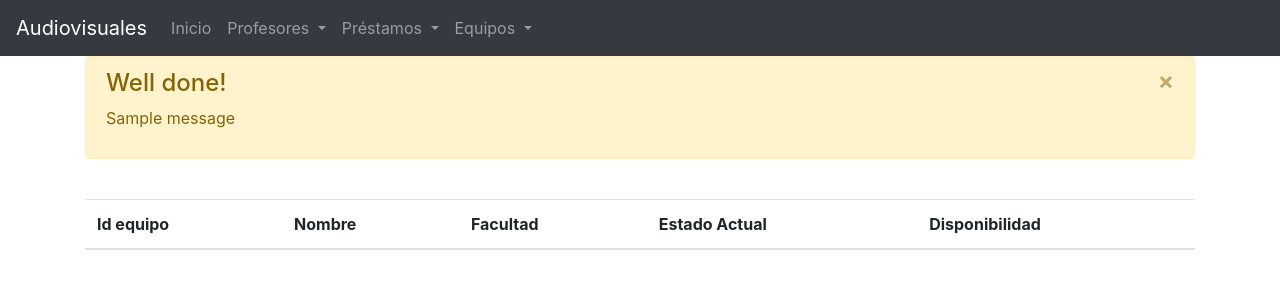
After one commit to santtury/ProyectoAudiovisuales, a Flask app: page /listarEquipos in a window 1280 px wide. The commit adds this page. Shown: the top 300 px of the page. Run offline with Flask 2, Linux system fonts and the light colour scheme; one stand-in notice (Sample message) is shown; data that the repository does not hold is empty; parts of the project's set-up code (start-up, migrations or seed data) failed here and were passed over; some libraries are stand-ins or nearby versions.

Commit message:
Perdón si la embarré

```diff
--- a/app/static/App.py
+++ b/app/static/App.py
@@ -345,7 +345,7 @@ def updateEquipo(id):
         SET nombre = %s,
           facultad = %s,
           estadoActual = %s,
-          disponibilidad=%s
+          disponibilidad = %s
 
         WHERE id = %s
       """,
@@ -356,6 +356,16 @@ def updateEquipo(id):
         return redirect(url_for("inicioEquipos"))
 
 
+@app.route("/listarEquipos")
+def listarEquipos():
+    """
+    Método que permite listar los equipos de la plataforma
+    """
+
+    cur = mysql.connection.cursor()
+    cur.execute("SELECT * FROM equipos")
+    data = cur.fetchall()
+    return render_template("listarEquipos.html", equipo=data)
 # --------------------------------END Equipos--------------------------------
 
 # --------------------------------START Prestamos--------------------------------
--- a/app/static/templates/layoutProfesor.html
+++ b/app/static/templates/layoutProfesor.html
@@ -62,7 +62,9 @@
                     <div class="dropdown-menu" aria-labelledby="navbarDropdown">
                         <a class="dropdown-item" href="/inicioEquipos">Registrar Equipos</a>
                         <a class="dropdown-item" href="/buscarEquipos">Buscar</a>
-                        <div class="dropdown-divider"></div>
+                        <div class="dropdown-divider">
+                            <a class="dropdown-item" href="/listarEquipos">Registrar Equipos</a>
+                        </div>
 
                     </div>
                 <!-- </li>
--- /dev/null
+++ b/app/static/templates/listarEquipos.html
@@ -0,0 +1,60 @@
+{% extends 'nuevoLayout.html' %}
+{% block body %}
+
+
+
+
+{% with messages = get_flashed_messages() %}
+{%if messages %}
+{% for message in messages %}
+<div class="alert alert-warning alert-dismissible" role="alert">
+    <button type="button" class="close" data-dismiss="alert" aria-label="Close">
+        <span aria-hidden="true">&times;</span>
+    </button>
+    <h4 class="alert-heading">Well done!</h4>
+    <p>{{message}}</p>
+</div>
+
+{% endfor %}
+{% endif %}
+{% endwith %}
+
+
+</br>
+
+<!-- se crea los campos en la tabla para los datos de los equipos -->
+<table class="table table-striped">
+    <thead>
+        <tr>
+            <th scope="col">Id equipo</th>
+            <th scope="col">Nombre</th>
+            <th scope="col">Facultad</th>
+            <th scope="col">Estado Actual</th>
+            <th scope="col">Disponibilidad</th>
+
+
+        </tr>
+    </thead>
+    <tbody>
+        <!-- se optienen los datos para poder editar y eliminar un equipo -->
+        {% for equipo in equipos  %}
+        <tr>
+            <th scope="row">{{equipo.0}}</th>
+            <td>{{equipo.1}}</td>
+            <td>{{equipo.2}}</td>
+            <td>{{equipo.3}}</td>
+            <td>{{equipo.4}}</td>
+
+
+            <td>
+                <!-- se optiene el id para poder editar y eliminar por medio de los botones -->
+                <a href="/editarEquipo/{{equipo.0}}">Editar</a>
+                <a href="/deleteEquipo/{{equipo.0}}">Eliminar</a>
+            </td>
+        </tr>
+        {% endfor %}
+    </tbody>
+</table>
+
+
+{% endblock %}
--- a/app/static/templates/nuevoLayout.html
+++ b/app/static/templates/nuevoLayout.html
@@ -68,8 +68,8 @@
                         <a class="dropdown-item" href="/inicioEquipos">Registrar Equipo</a>
                         <a class="dropdown-item" href="/buscarEquipos">Buscar equipos o listar por facultad</a>
                         <div class="dropdown-divider">
-                            <a class="dropdown-item" href="/inicioEquipos">Listado Equipos</a>
                         </div>
+                        <a class="dropdown-item" href="/listarEquipos">Listado Equipos</a>
 
                     </div>
                 </li>
```
